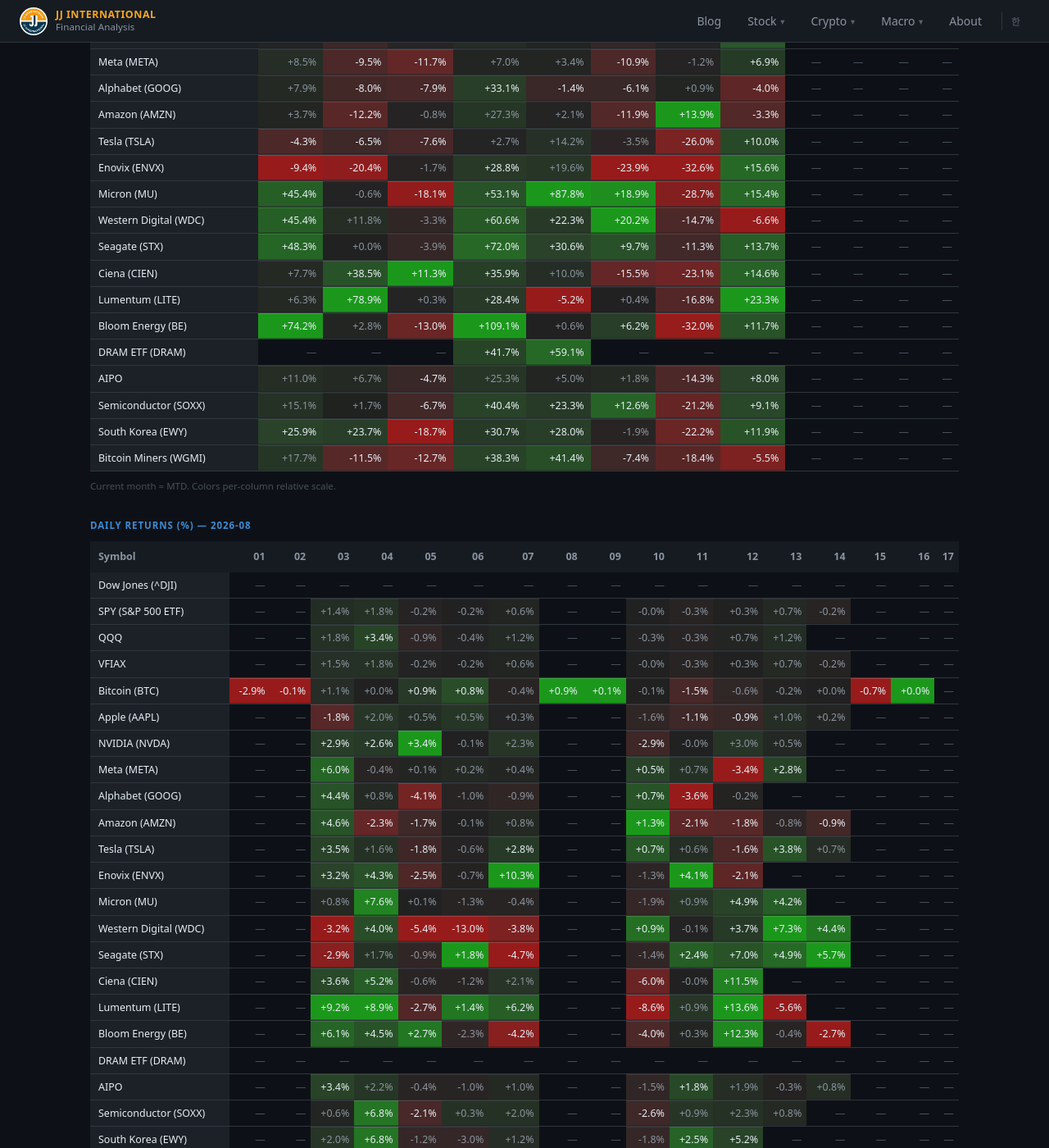
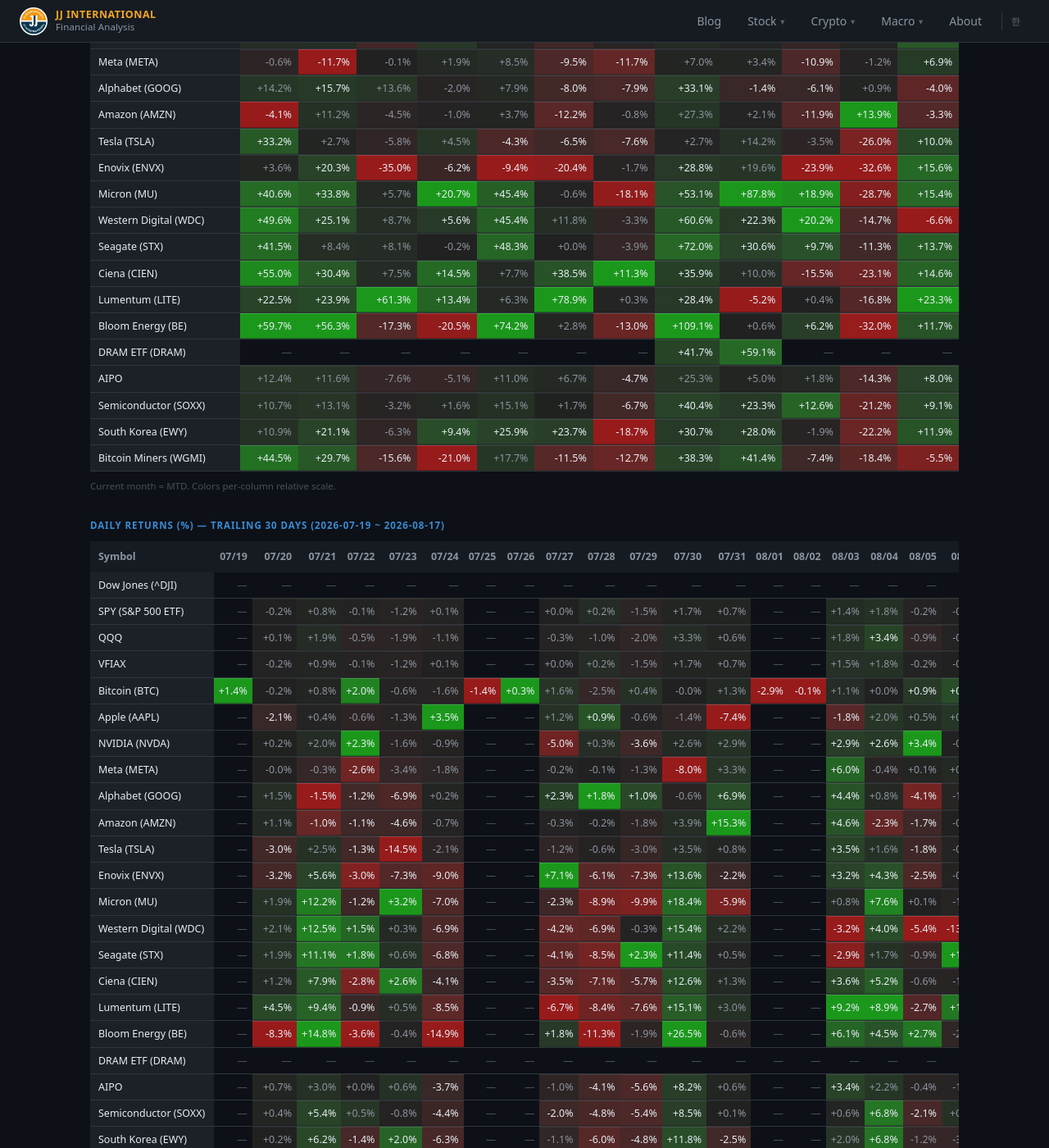
Before and after one commit to jaegunjung/finance, a Jekyll site: the page built from index.html, in a window 1280 px wide and 1400 px high, scrolled down 1755 px. Shown: the whole window at 82% size. Built offline with Jekyll 4.4.1, drawn with Linux system fonts in a browser that asks for light colours; a script that is not in the unit is left out; some of the changed lines change nothing that is shown; some of the changed text lies outside the part shown.

Commit message:
Rework monthly/daily returns tables to rolling windows
Fixed calendar periods left future months blank (Sep-Dec) and reset
awkwardly at month boundaries for the daily table. Now monthly shows a
trailing 12-month window and daily a trailing 30-day window, both
ending today, shifting forward automatically as time passes.

```diff
--- a/index.html
+++ b/index.html
@@ -84,8 +84,8 @@
 
 <!-- ── Monthly Returns Table (current year) ── -->
 <p class="section-title" style="margin-top:28px;">
-  <span class="en-only">Monthly Returns (%) — <span id="monthlyYearLabel"></span></span>
-  <span class="ko-only">월별 수익률 (%) — <span id="monthlyYearLabelKo"></span>년</span>
+  <span class="en-only">Monthly Returns (%) — trailing 12 months (<span id="monthlyYearLabel"></span>)</span>
+  <span class="ko-only">월별 수익률 (%) — 최근 12개월 (<span id="monthlyYearLabelKo"></span>)</span>
 </p>
 <div style="overflow-x:auto; margin-bottom:8px;">
   <table id="monthlyTable" style="width:100%; border-collapse:collapse; font-size:0.78rem; min-width:520px;">
@@ -106,8 +106,8 @@
 
 <!-- ── Daily Returns Table (current month) ── -->
 <p class="section-title" style="margin-top:28px;">
-  <span class="en-only">Daily Returns (%) — <span id="dailyMonthLabel"></span></span>
-  <span class="ko-only">일별 수익률 (%) — <span id="dailyMonthLabelKo"></span></span>
+  <span class="en-only">Daily Returns (%) — trailing 30 days (<span id="dailyMonthLabel"></span>)</span>
+  <span class="ko-only">일별 수익률 (%) — 최근 30일 (<span id="dailyMonthLabelKo"></span>)</span>
 </p>
 <div style="overflow-x:auto; margin-bottom:8px;">
   <table id="dailyTable" style="width:100%; border-collapse:collapse; font-size:0.78rem; min-width:520px;">
@@ -533,20 +533,31 @@
     return (currP / prevP - 1) * 100;
   }
 
+  // Rolling 12-month window ending at the current month (not a fixed
+  // calendar year) — shifts forward by one column automatically the next
+  // time this page loads after the month changes, instead of showing
+  // blank future months for the rest of the current year.
+  const MONTH_COLS = []; // [{ year, month, label }], oldest -> newest
+  for (let i = 11; i >= 0; i--) {
+    const d = new Date(curYear, curMonth - 1 - i, 1);
+    MONTH_COLS.push({ year: d.getFullYear(), month: d.getMonth() + 1, label: `${MONTH_NAMES[d.getMonth()]} '${String(d.getFullYear()).slice(2)}` });
+  }
+
   let monthlyData = [];
   function renderMonthlyTable() {
-    document.getElementById('monthlyYearLabel').textContent = curYear;
-    document.getElementById('monthlyYearLabelKo').textContent = curYear;
+    const rangeLabel = `${MONTH_COLS[0].label}–${MONTH_COLS[MONTH_COLS.length - 1].label}`;
+    document.getElementById('monthlyYearLabel').textContent = rangeLabel;
+    document.getElementById('monthlyYearLabelKo').textContent = rangeLabel;
     const head = document.getElementById('monthlyHead');
     while (head.children.length > 1) head.removeChild(head.lastChild);
-    MONTH_NAMES.forEach((mn, i) => {
+    MONTH_COLS.forEach(mc => {
       const th = document.createElement('th');
       th.style.cssText = 'padding:8px 8px; color:var(--text-secondary); font-weight:600; text-align:right; white-space:nowrap;';
-      th.textContent = mn;
+      th.textContent = mc.label;
       head.appendChild(th);
     });
 
-    const colVals = MONTH_NAMES.map((_, ci) => monthlyData.map(r => r.returns[ci]).filter(v => v != null));
+    const colVals = MONTH_COLS.map((_, ci) => monthlyData.map(r => r.returns[ci]).filter(v => v != null));
     const tbody = document.getElementById('monthlyBody');
     tbody.innerHTML = '';
     for (const row of monthlyData) {
@@ -566,7 +577,7 @@
     }
   }
 
-  // ── Daily table (current month, day 1 through today/month-end) ─────────
+  // ── Daily table (rolling 30 days ending today) ──────────────────────────
   function dayReturn(data, dateStr) {
     if (!data) return null;
     const { dates, prices } = data;
@@ -577,23 +588,27 @@
     return (prices[idx] / prevP - 1) * 100;
   }
 
+  const DAILY_WINDOW = 30;
+  // Rolling window, not "day 1 of this month through today" — spans a
+  // month boundary most of the time, so labels need MM/DD, not just DD.
+  const dailyDates = Array.from({ length: DAILY_WINDOW }, (_, i) => {
+    const d = new Date(now);
+    d.setDate(d.getDate() - (DAILY_WINDOW - 1 - i));
+    return d.toISOString().slice(0, 10);
+  });
+
   let dailyData = [];
-  let dailyDates = [];
   function renderDailyTable() {
-    const daysInMonth = new Date(curYear, curMonth, 0).getDate();
-    const lastDay = (curYear === now.getFullYear() && curMonth === now.getMonth() + 1) ? now.getDate() : daysInMonth;
-    dailyDates = Array.from({ length: lastDay }, (_, i) => `${curYear}-${String(curMonth).padStart(2,'0')}-${String(i+1).padStart(2,'0')}`);
-
-    const monthLabel = `${curYear}-${String(curMonth).padStart(2,'0')}`;
-    document.getElementById('dailyMonthLabel').textContent = monthLabel;
-    document.getElementById('dailyMonthLabelKo').textContent = monthLabel;
+    const rangeLabel = `${dailyDates[0]} ~ ${dailyDates[dailyDates.length - 1]}`;
+    document.getElementById('dailyMonthLabel').textContent = rangeLabel;
+    document.getElementById('dailyMonthLabelKo').textContent = rangeLabel;
 
     const head = document.getElementById('dailyHead');
     while (head.children.length > 1) head.removeChild(head.lastChild);
     dailyDates.forEach(d => {
       const th = document.createElement('th');
       th.style.cssText = 'padding:8px 6px; color:var(--text-secondary); font-weight:600; text-align:right; white-space:nowrap;';
-      th.textContent = d.slice(8); // day-of-month only, e.g. "05"
+      th.textContent = d.slice(5).replace('-', '/'); // "MM/DD" — spans a month boundary, so day-only would be ambiguous
       head.appendChild(th);
     });
 
@@ -630,16 +645,13 @@
     // no extra network requests.
     monthlyData = ALL_STOCKS.map((s, i) => ({
       sym: s.sym, name: s.name,
-      returns: MONTH_NAMES.map((_, mi) => monthReturn(results[i], curYear, mi + 1))
+      returns: MONTH_COLS.map(mc => monthReturn(results[i], mc.year, mc.month))
     }));
     renderMonthlyTable();
 
-    const daysInMonth = new Date(curYear, curMonth, 0).getDate();
-    const lastDay = (curYear === now.getFullYear() && curMonth === now.getMonth() + 1) ? now.getDate() : daysInMonth;
-    const dates = Array.from({ length: lastDay }, (_, i) => `${curYear}-${String(curMonth).padStart(2,'0')}-${String(i+1).padStart(2,'0')}`);
     dailyData = ALL_STOCKS.map((s, i) => ({
       sym: s.sym, name: s.name,
-      returns: dates.map(d => dayReturn(results[i], d))
+      returns: dailyDates.map(d => dayReturn(results[i], d))
     }));
     renderDailyTable();
   }
```
